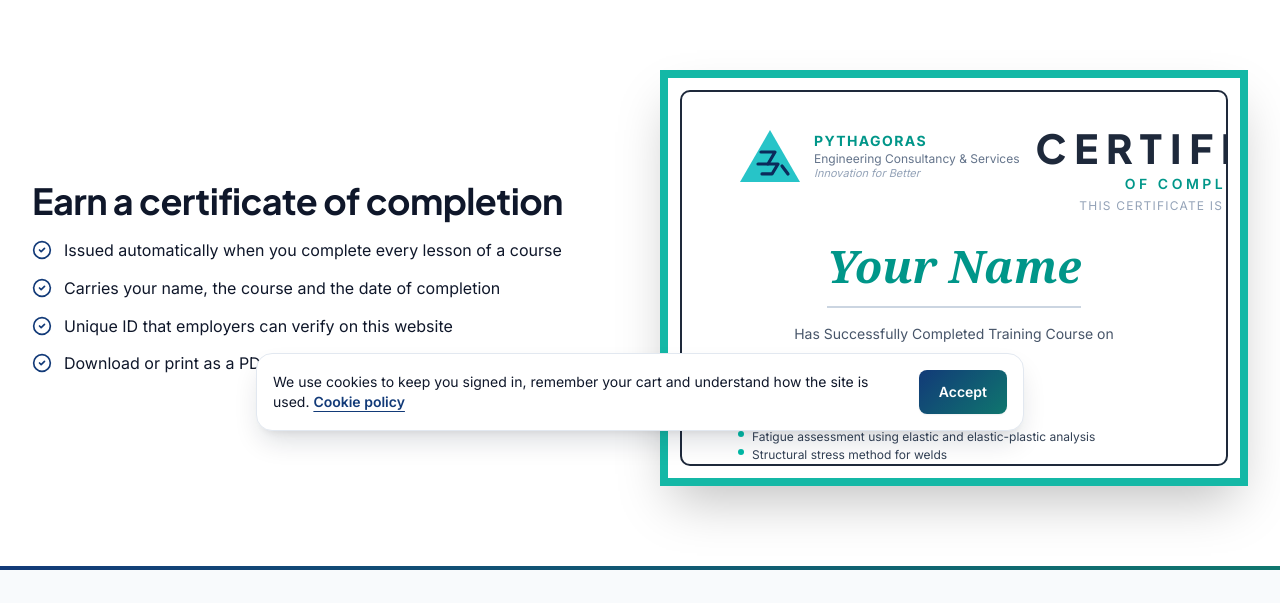
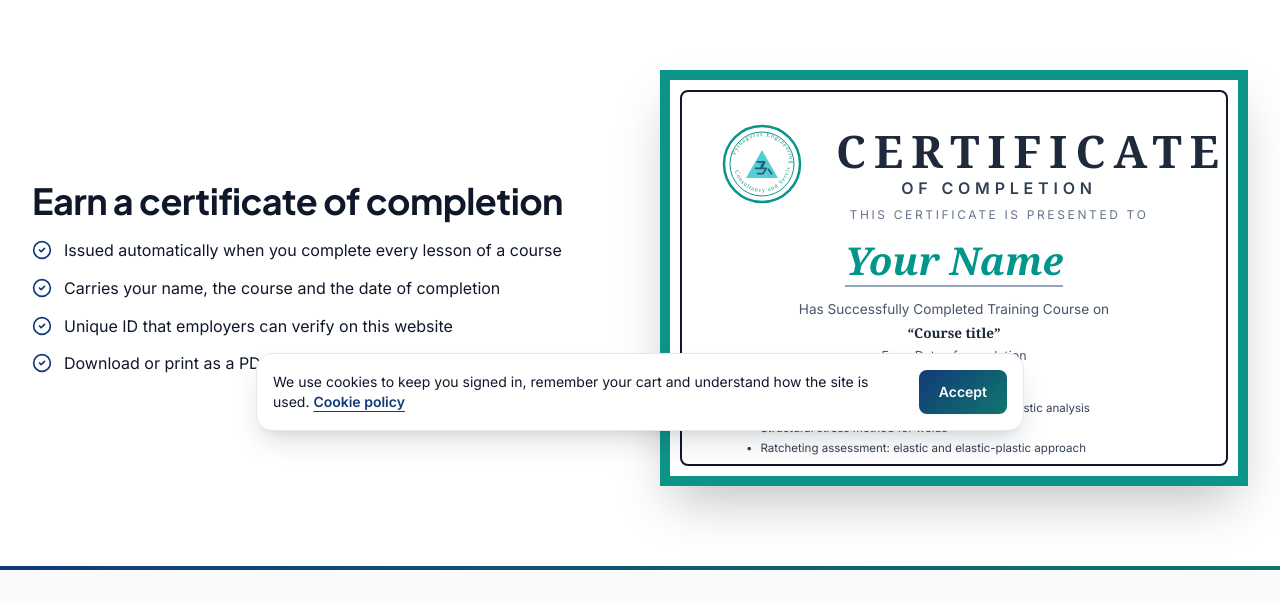
Before and after one commit to gantaNandini/fea-training0, a Next.js app: page /fees in a window 1280 px wide. Shown: the part 349-952 px from the top of the page. Built offline with nearby package versions, Linux system fonts and the light colour scheme; no server answers; the database is empty.

Commit message:
feat: redesign certificate to match reference (stamp seal, script name, bullets, footer logo)

```diff
--- a/src/components/certificate/CertificateView.tsx
+++ b/src/components/certificate/CertificateView.tsx
@@ -22,15 +22,14 @@ function formatDate(iso: string): string {
 }
 
 /**
- * Printable completion certificate (landscape, A4 ratio).
- * Design matches the Pythagoras reference certificate:
- *   - Turquoise outer border
- *   - Rounded black inner border
- *   - Company logo top-left
- *   - Large "CERTIFICATE" heading, navy blue
- *   - Recipient in an italic/script style
- *   - Course topics as bullet list
- *   - Dr. Joel Daniel signature bottom-right
+ * Printable completion certificate (landscape A4).
+ * Matches the Pythagoras reference certificate exactly:
+ *   - Teal outer border + black inner rounded border
+ *   - Circular stamp seal top-left
+ *   - Large serif CERTIFICATE OF COMPLETION heading, centred
+ *   - Recipient name in italic script (large, teal, underlined)
+ *   - Course title in quotes, date range, bullet topics
+ *   - Pythagoras logo + name bottom-left; Dr. Joel Daniel signature bottom-right
  */
 export function CertificateView({
   learnerName,
@@ -42,91 +41,124 @@ export function CertificateView({
   topics,
   dateRange,
   signatoryName = 'Dr. Joel Daniel',
-  signatoryTitle = 'Head – Finite Element Method',
+  signatoryTitle = 'Head- Finite Element Method',
 }: CertificateViewProps) {
   const displayDate = sample ? date : formatDate(date)
 
   return (
+    <>
+      {/* Print styles — A4 landscape */}
+      <style>{`
+        @media print {
+          body > *:not([data-print-cert]) { display: none !important; }
+          [data-print-cert] { display: block !important; }
+        }
+        @page { size: A4 landscape; margin: 8mm; }
+      `}</style>
+
       <div
         data-testid="certificate"
-      className="certificate relative mx-auto w-full max-w-[900px] overflow-hidden bg-white shadow-2xl"
-      style={{
-        aspectRatio: '1.414 / 1',
-        // Turquoise outer border matching reference image
-        border: '8px solid #14b8a6',
-      }}
+        data-print-cert
+        className="certificate relative mx-auto w-full max-w-[900px] bg-white shadow-2xl print:max-w-none print:shadow-none"
+        style={{ aspectRatio: '1.414 / 1', border: '10px solid #0d9488' }}
       >
-      {/* Inner rounded black border */}
+        {/* Inner black border */}
         <div
-        className="absolute inset-3 flex flex-col"
-        style={{ border: '2.5px solid #1e293b', borderRadius: '10px', overflow: 'hidden' }}
+          className="absolute inset-[10px] flex flex-col"
+          style={{ border: '2.5px solid #0f172a', borderRadius: '8px', overflow: 'hidden' }}
         >
-        {/* Content area */}
-        <div className="flex h-full flex-col px-8 py-6 text-slate-900 sm:px-14 sm:py-8">
+          <div className="relative flex h-full flex-col px-10 py-6 text-slate-900 sm:px-16 sm:py-8">
 
-          {/* ── Top row: Logo + "CERTIFICATE" heading ── */}
-          <div className="flex items-start justify-between gap-4">
-            {/* Logo — left */}
-            <div className="flex shrink-0 items-center gap-3">
-              {/* Use actual logo image if available, else fallback to text mark */}
-              <div className="relative h-14 w-14 sm:h-16 sm:w-16">
-                <Image
-                  src="/brand/logo-mark.svg"
-                  alt={`${company} logo`}
-                  fill
-                  sizes="64px"
-                  className="object-contain"
-                  priority
-                />
+            {/* ── Circular stamp seal — top left ── */}
+            <div
+              className="absolute left-6 top-6 sm:left-10 sm:top-8"
+              style={{ width: 'clamp(56px, 8vw, 80px)', height: 'clamp(56px, 8vw, 80px)' }}
+              aria-label={`${company} seal`}
+            >
+              {/* Outer teal ring */}
+              <svg viewBox="0 0 80 80" className="absolute inset-0 h-full w-full" aria-hidden="true">
+                <circle cx="40" cy="40" r="38" fill="none" stroke="#0d9488" strokeWidth="2.5" />
+                <circle cx="40" cy="40" r="32" fill="none" stroke="#0d9488" strokeWidth="1" />
+                {/* Curved text path */}
+                <defs>
+                  <path id="topArc"  d="M 12,40 A 28,28 0 0,1 68,40" />
+                  <path id="botArc"  d="M 12,40 A 28,28 0 0,0 68,40" />
+                </defs>
+                <text fontSize="6" fontFamily="serif" fill="#0d9488" letterSpacing="1">
+                  <textPath href="#topArc" startOffset="10%">Pythagoras Engineering</textPath>
+                </text>
+                <text fontSize="6" fontFamily="serif" fill="#0d9488" letterSpacing="1">
+                  <textPath href="#botArc" startOffset="8%">Consultancy and Services Pvt Ltd</textPath>
+                </text>
+                {/* Star in centre */}
+                <text x="40" y="44" textAnchor="middle" fontSize="10" fill="#0d9488" fontFamily="serif">★</text>
+              </svg>
+              {/* Logo mark inside */}
+              <div className="absolute inset-0 flex items-center justify-center">
+                <div className="relative" style={{ width: '42%', height: '42%' }}>
+                  <Image src="/brand/logo-mark.svg" alt="" fill sizes="32px" className="object-contain opacity-80" />
                 </div>
-              <div className="text-left leading-tight">
-                <p className="text-xs font-bold uppercase tracking-widest text-teal-600 sm:text-sm">{company}</p>
-                <p className="text-[10px] text-slate-500 sm:text-xs">Engineering Consultancy &amp; Services</p>
-                <p className="text-[9px] italic text-slate-400 sm:text-[11px]">Innovation for Better</p>
               </div>
             </div>
 
-            {/* CERTIFICATE heading — right of logo */}
-            <div className="flex-1 text-center">
+            {/* ── CERTIFICATE heading — centred ── */}
+            <div className="text-center" style={{ paddingLeft: 'clamp(60px, 10vw, 90px)' }}>
               <h1
-                className="font-display font-extrabold uppercase tracking-[0.15em] text-slate-800 sm:tracking-[0.2em]"
-                style={{ fontSize: 'clamp(1.5rem, 4vw, 2.5rem)' }}
+                className="font-display font-extrabold uppercase text-slate-800"
+                style={{ fontSize: 'clamp(1.6rem, 4.5vw, 2.8rem)', letterSpacing: '0.18em', fontFamily: 'Georgia, "Times New Roman", serif' }}
               >
                 Certificate
               </h1>
-              <p className="mt-0.5 text-xs font-semibold uppercase tracking-[0.25em] text-teal-600 sm:text-sm">
+              <p
+                className="font-semibold uppercase text-slate-700"
+                style={{ fontSize: 'clamp(0.65rem, 1.6vw, 1rem)', letterSpacing: '0.3em', marginTop: '-2px' }}
+              >
                 of Completion
               </p>
-              <p className="mt-1 text-[10px] uppercase tracking-widest text-slate-400 sm:text-xs">
+              <p
+                className="mt-1 uppercase tracking-widest text-slate-500"
+                style={{ fontSize: 'clamp(0.55rem, 1.2vw, 0.75rem)', letterSpacing: '0.22em' }}
+              >
                 This Certificate Is Presented To
               </p>
             </div>
 
-            {/* Spacer equal to logo width */}
-            <div className="shrink-0" style={{ width: '5rem' }} aria-hidden="true" />
-          </div>
-
             {/* ── Recipient name ── */}
-          <div className="mt-3 text-center sm:mt-4">
+            <div className="mt-2 text-center sm:mt-3">
               <p
-              className="inline-block border-b-2 border-slate-300 pb-1 font-display italic text-teal-600"
-              style={{ fontSize: 'clamp(1.4rem, 4.5vw, 2.8rem)', fontWeight: 700, fontFamily: 'Georgia, "Times New Roman", serif' }}
+                className="inline-block border-b-2 border-slate-400 pb-0.5 italic text-teal-600"
+                style={{
+                  fontSize: 'clamp(1.3rem, 4vw, 2.4rem)',
+                  fontFamily: '"Dancing Script", "Brush Script MT", cursive, Georgia, serif',
+                  fontWeight: 600,
+                  lineHeight: 1.2,
+                  maxWidth: '90%',
+                  overflowWrap: 'break-word',
+                  display: 'inline-block',
+                }}
               >
                 {learnerName}
               </p>
             </div>
 
             {/* ── Course statement ── */}
-          <div className="mt-3 space-y-1 text-center sm:mt-4">
-            <p className="text-xs text-slate-600 sm:text-sm">Has Successfully Completed Training Course on</p>
+            <div className="mt-2 space-y-0.5 text-center sm:mt-3">
+              <p style={{ fontSize: 'clamp(0.6rem, 1.5vw, 0.85rem)' }} className="text-slate-600">
+                Has Successfully Completed Training Course on
+              </p>
               <p
-              className="mx-auto font-display font-semibold text-slate-800"
-              style={{ fontSize: 'clamp(0.75rem, 2vw, 1.05rem)', maxWidth: '80%' }}
+                className="mx-auto font-semibold text-slate-800"
+                style={{
+                  fontSize: 'clamp(0.6rem, 1.5vw, 0.85rem)',
+                  maxWidth: '85%',
+                  fontFamily: 'Georgia, "Times New Roman", serif',
+                  overflowWrap: 'break-word',
+                }}
               >
                 &ldquo;{courseTitle}&rdquo;
               </p>
               {(dateRange ?? displayDate) ? (
-              <p className="text-[10px] text-slate-500 sm:text-xs">
+                <p style={{ fontSize: 'clamp(0.55rem, 1.3vw, 0.78rem)' }} className="text-slate-600">
                   From {dateRange ?? displayDate}
                 </p>
               ) : null}
@@ -134,61 +166,96 @@ export function CertificateView({
 
             {/* ── Topics list ── */}
             {topics && topics.length > 0 ? (
-            <ul className="mx-auto mt-3 w-full max-w-xl space-y-0.5 text-left sm:mt-4">
+              <ul className="mx-auto mt-2 w-full max-w-2xl space-y-0.5 text-left sm:mt-3">
                 {topics.map((t, i) => (
-                <li key={i} className="flex items-start gap-2 text-[10px] text-slate-700 sm:text-xs">
-                  <span className="mt-0.5 h-1.5 w-1.5 shrink-0 rounded-full bg-teal-500" aria-hidden="true" />
-                  {t}
+                  <li
+                    key={i}
+                    className="flex items-start gap-2 text-slate-700"
+                    style={{ fontSize: 'clamp(0.52rem, 1.2vw, 0.72rem)' }}
+                  >
+                    <span className="shrink-0 select-none" aria-hidden="true">•</span>
+                    <span style={{ overflowWrap: 'break-word', minWidth: 0 }}>{t}</span>
                   </li>
                 ))}
               </ul>
             ) : null}
 
-          {/* ── Bottom row: branding + signature + cert ID ── */}
-          <div className="mt-auto flex items-end justify-between gap-4 pt-3 sm:pt-4">
-            {/* Bottom branding */}
-            <div className="flex items-center gap-2">
-              <div className="relative h-8 w-8 sm:h-10 sm:w-10">
-                <Image src="/brand/logo-mark.svg" alt="" fill sizes="40px" className="object-contain" aria-hidden="true" />
+            {/* ── Bottom row ── */}
+            <div className="mt-auto flex items-end justify-between gap-4 pt-3">
+
+              {/* Left: full Pythagoras logo + name */}
+              <div className="flex items-center gap-2 sm:gap-3">
+                <div className="relative shrink-0" style={{ width: 'clamp(32px,5vw,52px)', height: 'clamp(32px,5vw,52px)' }}>
+                  <Image src="/brand/logo-mark.svg" alt={`${company} logo`} fill sizes="52px" className="object-contain" />
                 </div>
-              <div>
-                <p className="text-[9px] font-bold uppercase tracking-wider text-slate-700 sm:text-[11px]">{company}</p>
-                <p className="text-[8px] text-slate-500 sm:text-[10px]">Engineering Consultancy &amp; Services</p>
+                <div className="leading-tight">
+                  <p
+                    className="font-extrabold uppercase text-teal-700"
+                    style={{ fontSize: 'clamp(0.65rem, 1.6vw, 1.1rem)', letterSpacing: '0.08em', fontFamily: 'Arial, sans-serif' }}
+                  >
+                    PYTHAGORAS
+                  </p>
+                  <p className="text-slate-600" style={{ fontSize: 'clamp(0.48rem, 1.1vw, 0.65rem)' }}>
+                    Engineering Consultancy &amp; Services
+                  </p>
+                  <p className="font-semibold italic text-slate-500" style={{ fontSize: 'clamp(0.42rem, 0.9vw, 0.58rem)' }}>
+                    INNOVATION FOR BETTER
+                  </p>
                 </div>
               </div>
 
-            {/* Certificate code */}
+              {/* Centre: cert ID */}
               <div className="text-center">
-              <p className="font-mono text-[9px] font-semibold text-slate-500 sm:text-[11px]">{code}</p>
-              <p className="text-[8px] text-slate-400 sm:text-[10px]">
+                <p className="font-mono text-slate-400" style={{ fontSize: 'clamp(0.42rem, 0.9vw, 0.6rem)' }}>
+                  {code}
+                </p>
+                <p className="text-slate-400" style={{ fontSize: 'clamp(0.38rem, 0.8vw, 0.55rem)' }}>
                   {sample ? 'Sample Certificate ID' : 'Certificate ID'}
                 </p>
               </div>
 
-            {/* Signature */}
+              {/* Right: signature */}
               <div className="text-center">
-              {/* Signature line */}
-              <div className="mb-1 h-8 w-24 sm:h-10 sm:w-28">
-                {/* Decorative signature squiggle — real certificate would have an image */}
-                <svg viewBox="0 0 112 40" aria-hidden="true" className="h-full w-full">
+                <div
+                  className="mx-auto mb-1"
+                  style={{ width: 'clamp(70px,10vw,110px)', height: 'clamp(28px,4vw,44px)' }}
+                >
+                  <svg viewBox="0 0 110 44" aria-hidden="true" className="h-full w-full">
+                    {/* More organic signature shape matching the reference */}
                     <path
-                    d="M10 30 Q 30 5, 50 25 Q 65 38, 80 18 Q 90 8, 100 22"
+                      d="M8 36 Q18 10 30 28 Q38 40 48 20 Q55 8 65 24 Q72 36 82 18 Q90 8 102 22"
                       fill="none"
                       stroke="#1e293b"
-                    strokeWidth="2"
+                      strokeWidth="1.8"
+                      strokeLinecap="round"
+                      strokeLinejoin="round"
+                    />
+                    <path
+                      d="M55 30 Q60 38 70 34"
+                      fill="none"
+                      stroke="#1e293b"
+                      strokeWidth="1.2"
                       strokeLinecap="round"
                     />
                   </svg>
                 </div>
                 <div className="border-t border-slate-400 pt-1">
-                <p className="text-[9px] font-bold uppercase tracking-wide text-slate-700 sm:text-[11px]">{signatoryName}</p>
-                <p className="text-[8px] text-slate-500 sm:text-[10px]">{signatoryTitle}</p>
-              </div>
+                  <p
+                    className="font-bold uppercase tracking-wide text-slate-800"
+                    style={{ fontSize: 'clamp(0.48rem, 1.1vw, 0.72rem)' }}
+                  >
+                    {signatoryName}
+                  </p>
+                  <p className="text-slate-500" style={{ fontSize: 'clamp(0.42rem, 0.9vw, 0.62rem)' }}>
+                    {signatoryTitle}
+                  </p>
                 </div>
               </div>
 
             </div>
           </div>
         </div>
+      </div>
+    </>
   )
 }
```
Lines whose indentation alone changed are shown as unchanged.
